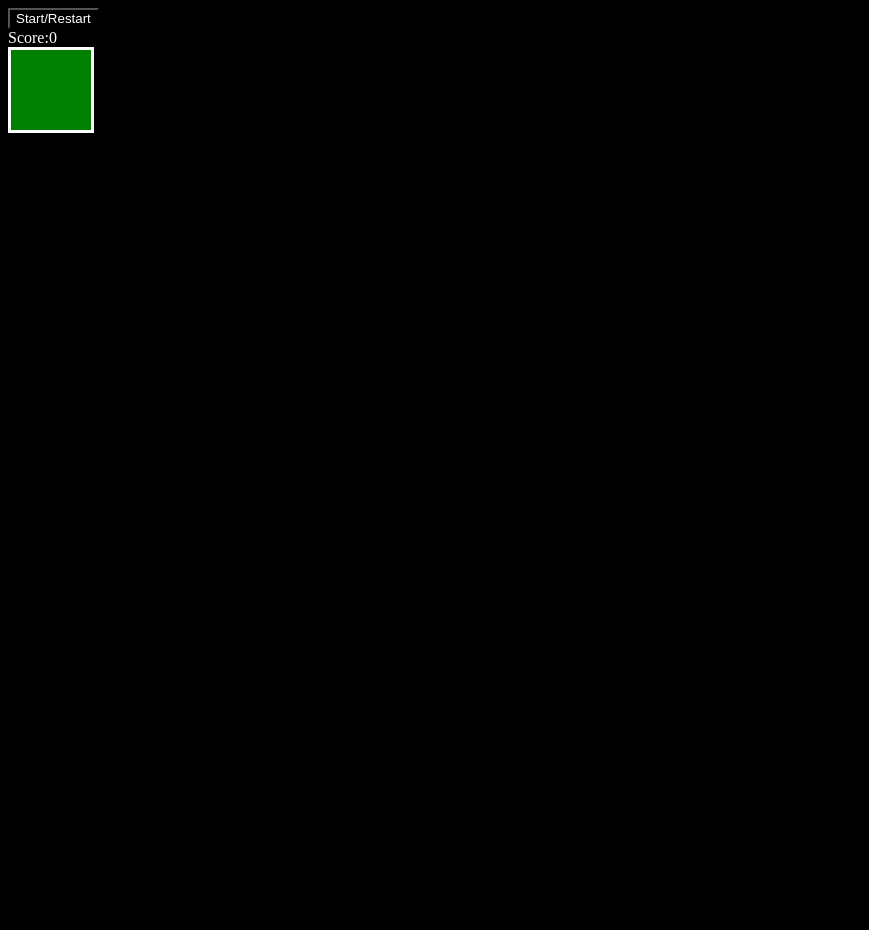
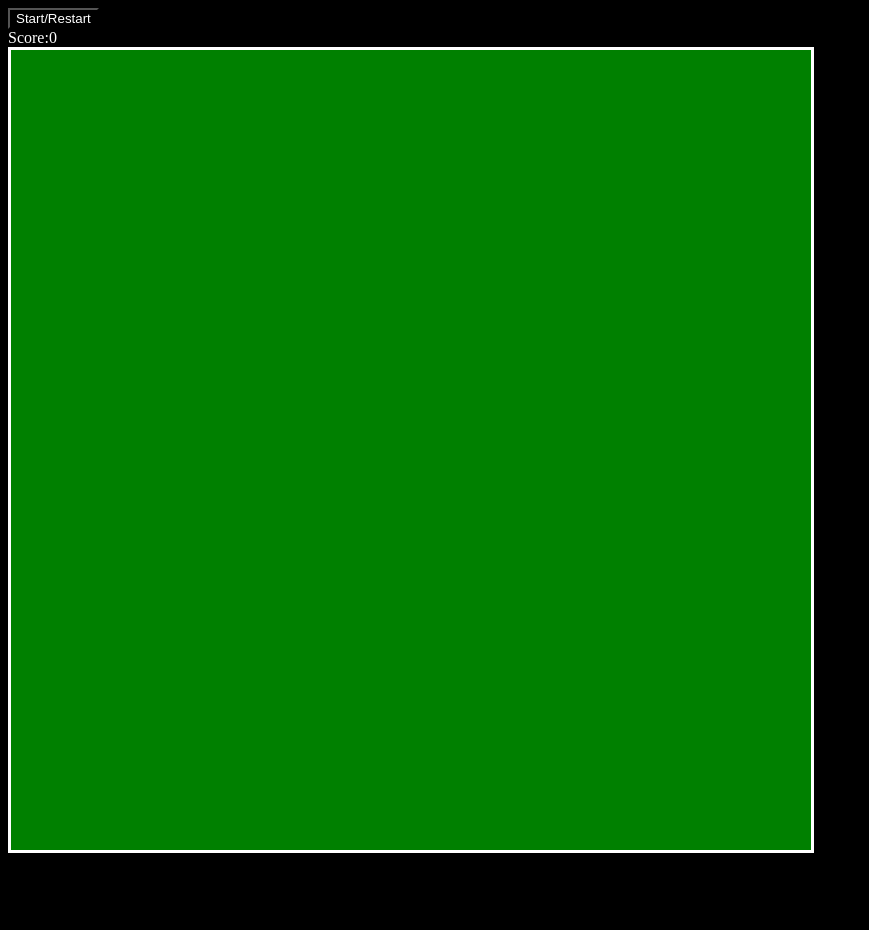
Before and after one commit to bolt926/channel-website, a plain HTML site: page snek/index.html in a window 1280 px wide. Shown: the whole page, without its empty margins (0-869 px from the left). Before the commit the page ends 800 px from the top, so only its background shows below. Drawn offline with Linux system fonts and the light colour scheme.

Commit message:
Update style.css

```diff
--- a/snek/style.css
+++ b/snek/style.css
@@ -1,6 +1,6 @@
 .grid {
-    width: 80px;
-    height: 80px;
+    width: 800px;
+    height: 800px;
     display: flex;
     flex-wrap: wrap;
     border-style: solid;
@@ -8,8 +8,8 @@
 }
 
 .grid div {
-    width: 8px;
-    height: 8px;
+    width: 80px;
+    height: 80px;
 }
 .snake {
     background-color: grey;
```
